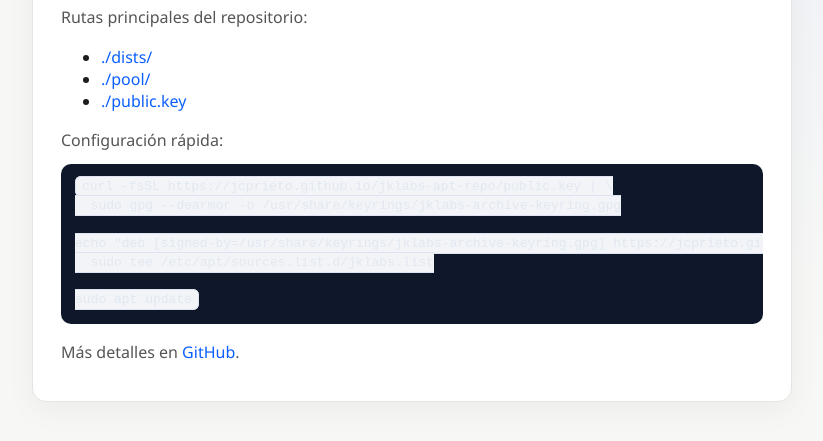
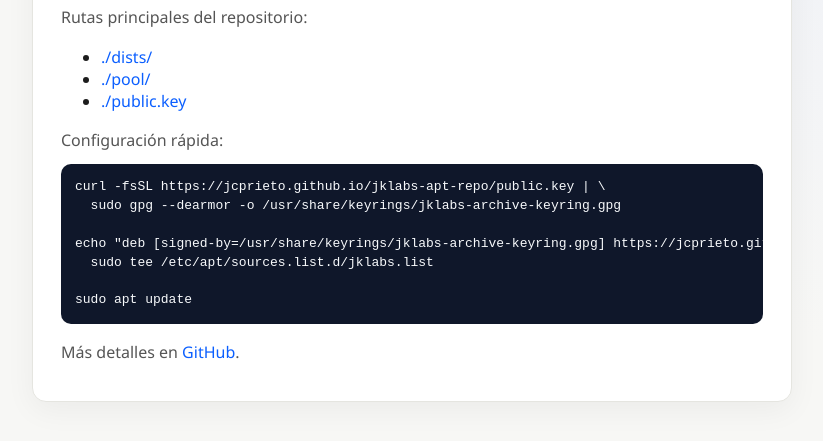
Before and after one commit to JCPrieto/jklabs-apt-repo, a plain HTML site: page index.html in a window 1280 px wide. Shown: the part 249-690 px from the top of the page, without its empty margins (228-1051 px from the left). Drawn offline with Linux system fonts and the light colour scheme.

Commit message:
ui: improve command block contrast on index page

```diff
--- a/index.html
+++ b/index.html
@@ -46,15 +46,23 @@
         border: 1px solid #dde3f0;
         border-radius: 6px;
         padding: 2px 6px;
+        color: #1f2937;
       }
       pre {
         margin: 12px 0 0;
         overflow: auto;
         background: #0f172a;
-        color: #e2e8f0;
+        color: #f8fafc;
         border-radius: 10px;
         padding: 14px;
         line-height: 1.45;
+      }
+      pre code {
+        background: transparent;
+        border: 0;
+        border-radius: 0;
+        padding: 0;
+        color: inherit;
       }
       a {
         color: var(--accent);
```
